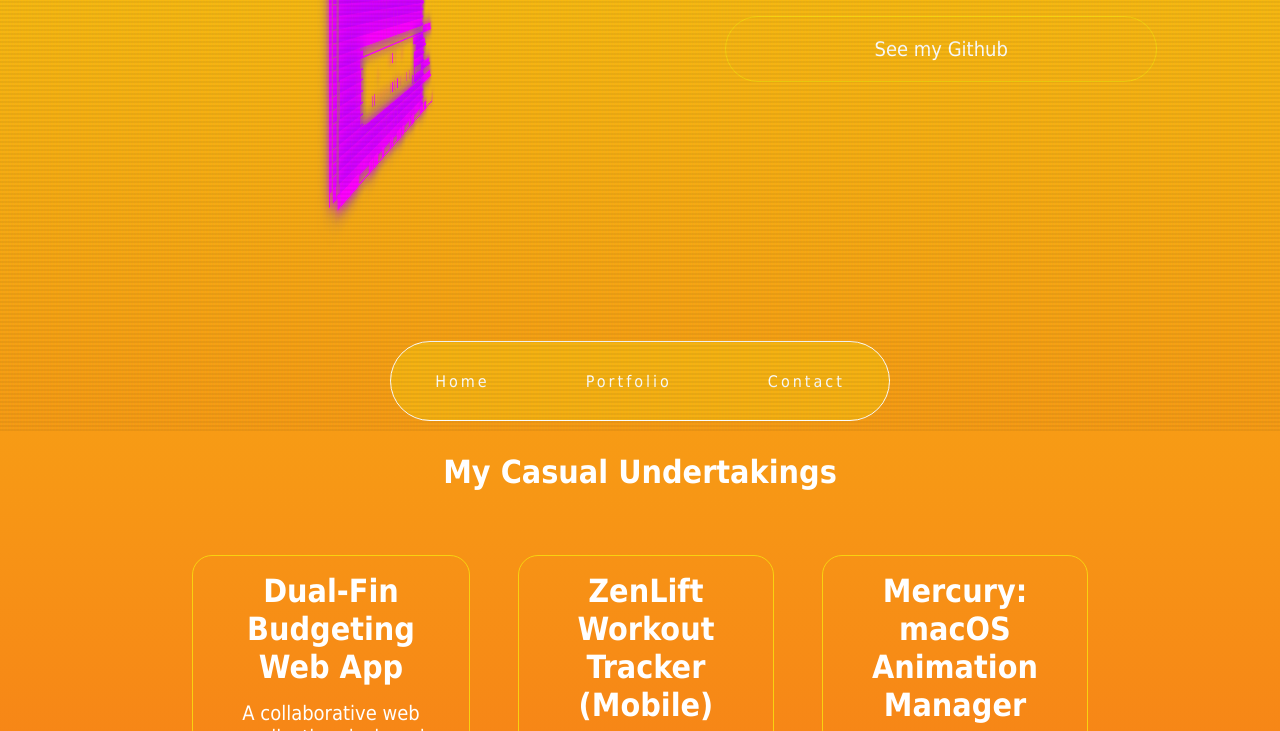
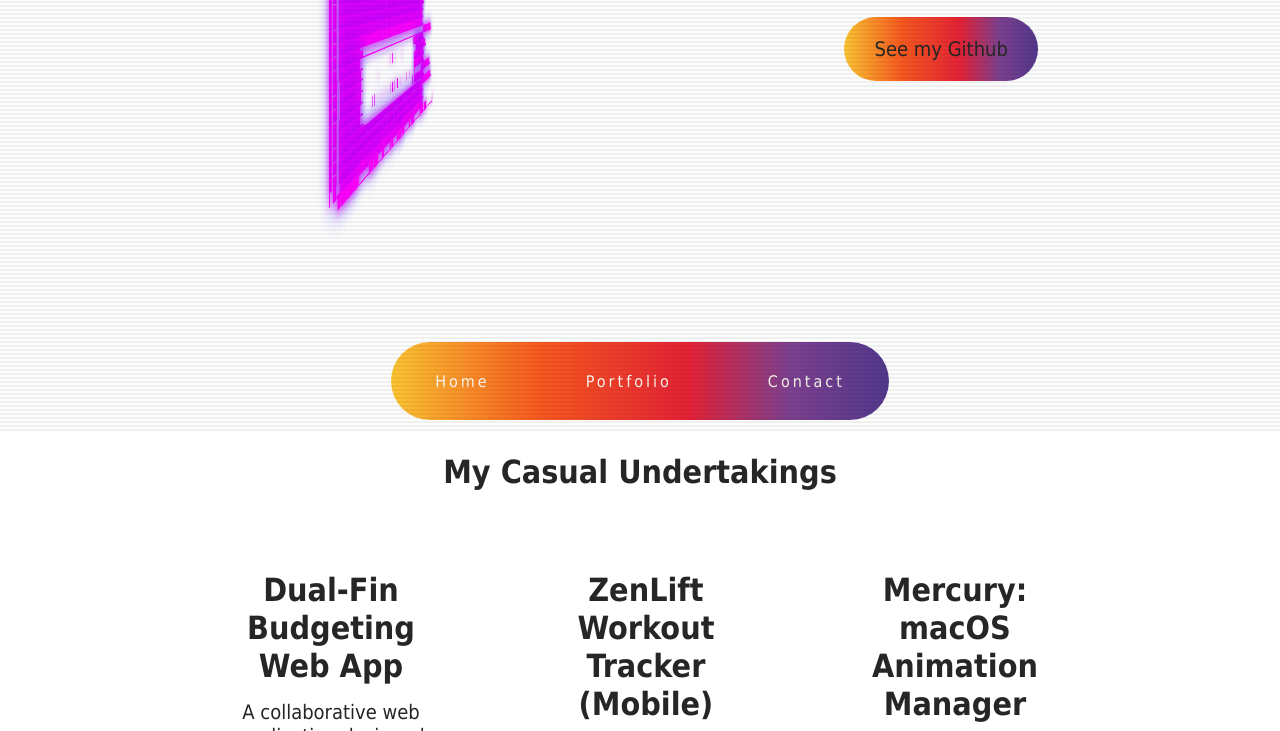
Before and after one commit to gorilaprada/portfolio, a plain HTML site: page index.html in a window 1280 px wide. Shown: the part 369-1100 px from the top of the page. Drawn offline with Linux system fonts and the light colour scheme; a web font is replaced by a local one.

Commit message:
Changing the color palette

```diff
--- a/css/01-base.css
+++ b/css/01-base.css
@@ -2,12 +2,13 @@
 @import url('https://fonts.googleapis.com/css2?family=Geom:ital,wght@0,300..900;1,300..900&family=Sekuya&display=swap');
 
 :root {
-  --text-color: #ffffff;
-  --color-cyan: #2FF3E0;
-  --color-gold: #F8D210;
-  --color-gold-opaque: #F8D21060;
-  --color-pink: #FA26A0;
-  --color-chili: #F51720;
+  --dark-purple: #53378e;
+  --purple: #7e4091;
+  --red: #e72136;
+  --orange: #fa581f;
+  --yellow: #fec632;
+  --primary: #fdfaf0;
+  --text-color: #272624;
 }
 
 * {
--- a/css/02-layout.css
+++ b/css/02-layout.css
@@ -1,9 +1,5 @@
 body {
-  background: linear-gradient(
-    to bottom,
-    var(--color-gold) 0%,
-    var(--color-chili) 100%
-  );
+  background-color: --primary;
 }
 
 h1, h2 {
--- a/css/03-navigation.css
+++ b/css/03-navigation.css
@@ -22,14 +22,14 @@ ul {
   left: 0;
   right: 0;
   margin: auto auto;
-  background-color: var(--color-gold-opaque);
+  background: linear-gradient(90deg, var(--yellow) 0%, var(--orange) 30%, var(--red) 60%, var(--purple) 80%, var(--dark-purple) 100%);
   border-radius: 500px;
   -webkit-backdrop-filter: blur(5px);
   backdrop-filter: blur(5px);
   border: 1px solid white;
 
   a {
-    color: var(--text-color);
+    color: var(--primary);
     text-decoration: none;
     display: block;
     padding: 1em 2em;
@@ -39,8 +39,8 @@ ul {
   }
 
   a:hover {
-    background-color: var(--color-gold);
-    color: var(--color-chili);
+    background-color: var(--yellow);
+    color: var(--text-color);
     scale: 1.1;
   }
 }
--- a/css/05-components.css
+++ b/css/05-components.css
@@ -16,23 +16,10 @@
   transform-style: preserve-3d;
 }
 
-.floppy-layer {
-  position: absolute;
-  top: 0;
-  left: 0;
-  font-family: monospace;
-  white-space: pre;
-  font-size: 8px;
-  line-height: 1.1;
-  color: #ff00ff;
-  text-shadow: 0 0 8px #ff00ff;
-  margin: 0;
-  pointer-events: none;
-}
-
 .cta-button {
-  color: var(--text-color);
-  border: 1px solid var(--color-gold);
+  background: linear-gradient(90deg, var(--yellow) 0%, var(--orange) 30%, var(--red) 60%, var(--purple) 80%, var(--dark-purple) 100%);
+  color: var(--primary)
+  /* border: 1px solid var(--text-color); */
   display: block;
   text-decoration: none;
   text-align: center;
@@ -43,7 +30,7 @@
 }
 
 .cta-button:hover {
-  background-color: var(--color-gold);
-  color: var(--color-chili);
+  background-color: var(--yellow);
+  color: var(--text-color);
   scale: 1.1;
 }
```
